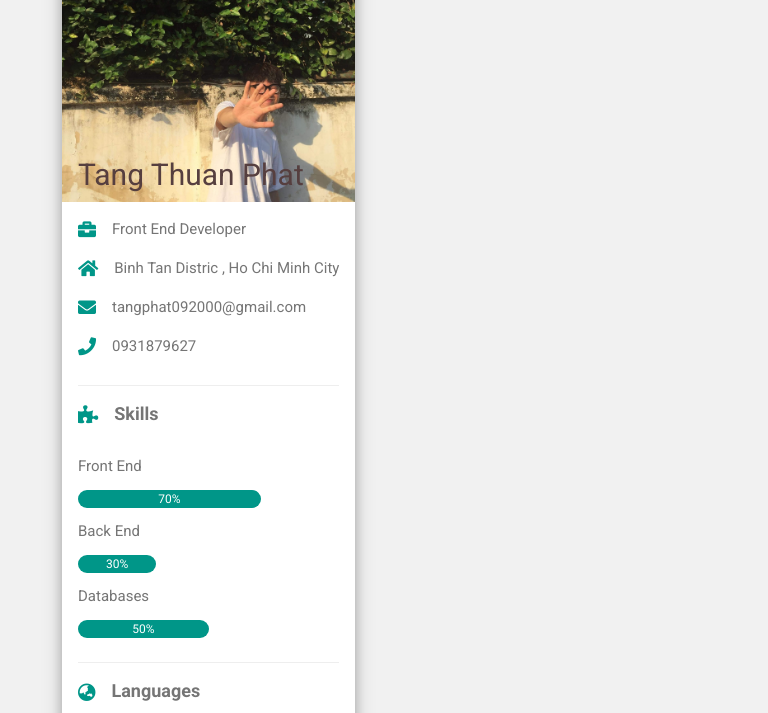
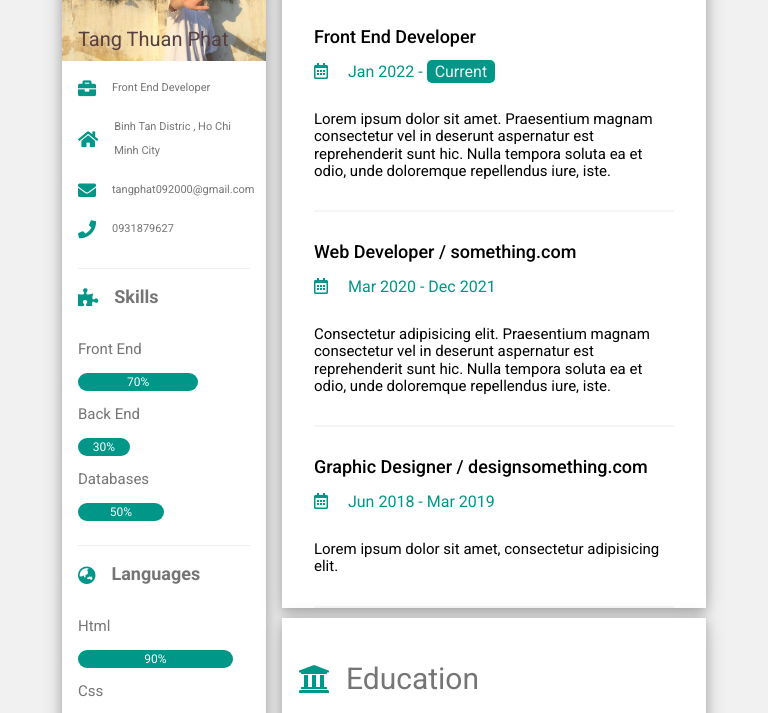
Before and after one commit to thuanphat2009/CV, a plain HTML site: page html/index.html in a window 768 px wide. Shown: the part 111-824 px from the top of the page. Drawn offline with nearby package versions, Linux system fonts and the light colour scheme.

Commit message:
responsive

```diff
--- a/asset/css/responsive.css
+++ b/asset/css/responsive.css
@@ -0,0 +1,20 @@
+@media (max-width: 739px){
+    .content-right-first{
+        margin-top: 16px;
+    }
+    .content-right-second{
+        margin-top: 8px;
+    }
+}
+
+@media (min-width:767px) and (max-width: 1023px){
+    .content-left-heading-img{
+        height: 156px;
+    }
+    .content-left-heading-img::after{
+        font-size: 2rem;
+    }
+    .content-left-heading-descrip{
+        font-size: 1.1rem;
+    }
+}
--- a/html/index.html
+++ b/html/index.html
@@ -18,7 +18,7 @@
     <div class="content">
         <div class="grid wide">
             <div class="row">
-                <div class="col l-4">
+                <div class="col l-4 c-12 m-4">
                     <div class="content-left">
                         <div class="content-left-heading">
                             <div class="content-left-heading-img">
@@ -146,7 +146,7 @@
                     </div>
 
                 </div>
-                <div class="col l-8">
+                <div class="col l-8 c-12 m-8">
                     <div class="row">
                         <div class="col l-12">
                             <div class="content-right-first">
```
